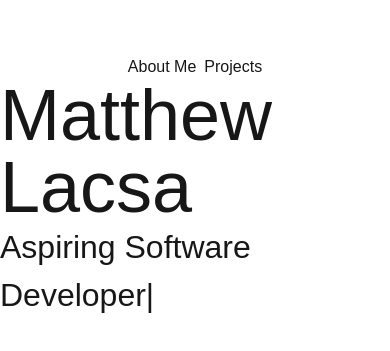
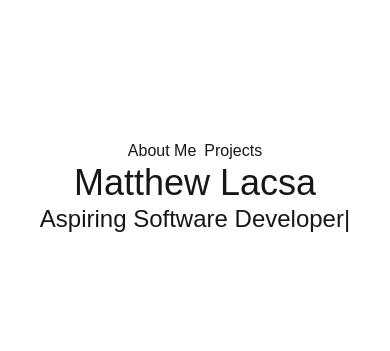
Before and after one commit to MatthewLacsa/portfolio, a Next.js app in the folder portfolio-mattlcs/: page / in a window 390 px wide. Shown: the part 235-586 px from the top of the page. Built offline with nearby package versions, Linux system fonts and the light colour scheme.

Commit message:
responsive main page

```diff
--- a/portfolio-mattlcs/src/app/page.tsx
+++ b/portfolio-mattlcs/src/app/page.tsx
@@ -10,11 +10,11 @@ export default function Home() {
 
       </div>
 
-      <div className="text-7xl">
+      <div className="text-4xl sm:text-4xl md:text-5xl lg:text-7xl ">
         <p>Matthew Lacsa</p>
       </div>
 
-      <div className="">
+      <div className="text-xs sm:text-sm md:text-base lg:text-lg">
          <TypeAnimation
             sequence={[
             'CS @ Dalhousie University',
```
